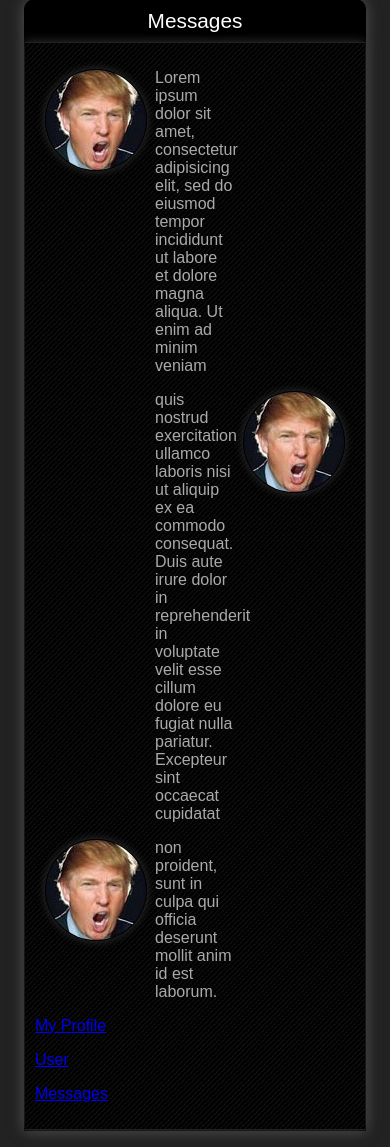
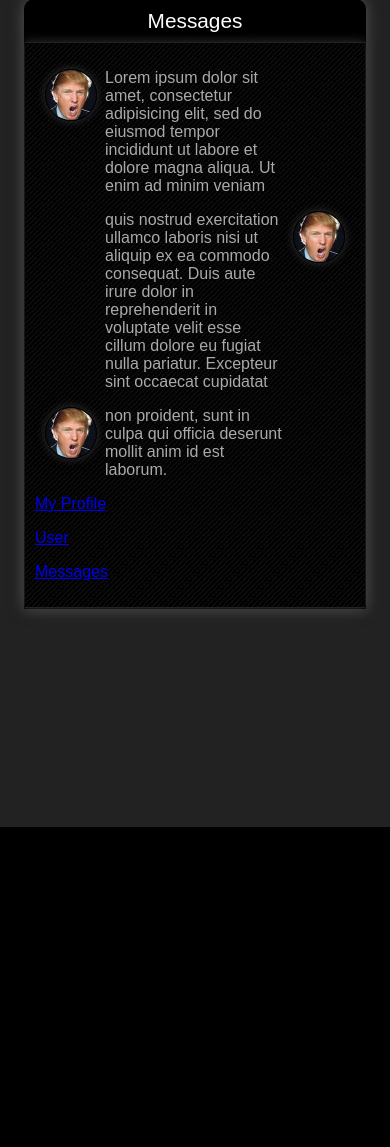
Before and after one commit to letsgetrandy/meetnspeak, a Django app: page /user/4/messages in a window 390 px wide. Shown: the part 17-1164 px from the top of the page. After the commit the page ends 844 px from the top, so only its background shows below. Run offline with Django 3.2, Linux system fonts and the light colour scheme.

Commit message:
responsive messages

```diff
--- a/mns/templates/base.html
+++ b/mns/templates/base.html
@@ -1,5 +1,7 @@
 <html>
 <head>
+<meta http-equiv="Content-Type" content="text/html; charset=UTF-8">
+<meta name="viewport" content="initial-scale=1.0, minimum-scale=1.0, maximum-scale=1.0">
 <title>{% block title% %}title{% endblock %}</title>
 {% block styles %}
 <style>
--- a/mns/templates/messages.html
+++ b/mns/templates/messages.html
@@ -66,6 +66,20 @@ main {
 .mapdiv {
     text-align:right;
 }
+@media screen and (max-width:480px) {
+    .message {
+        min-height:50px;
+        padding:0 60px;
+    }
+    .message .image {
+        height:50px;
+        width:50px;
+    }
+    .message .image img {
+        height:50px;
+        width:50px;
+    }
+}
 </style>
 {% endblock %}
 
```
